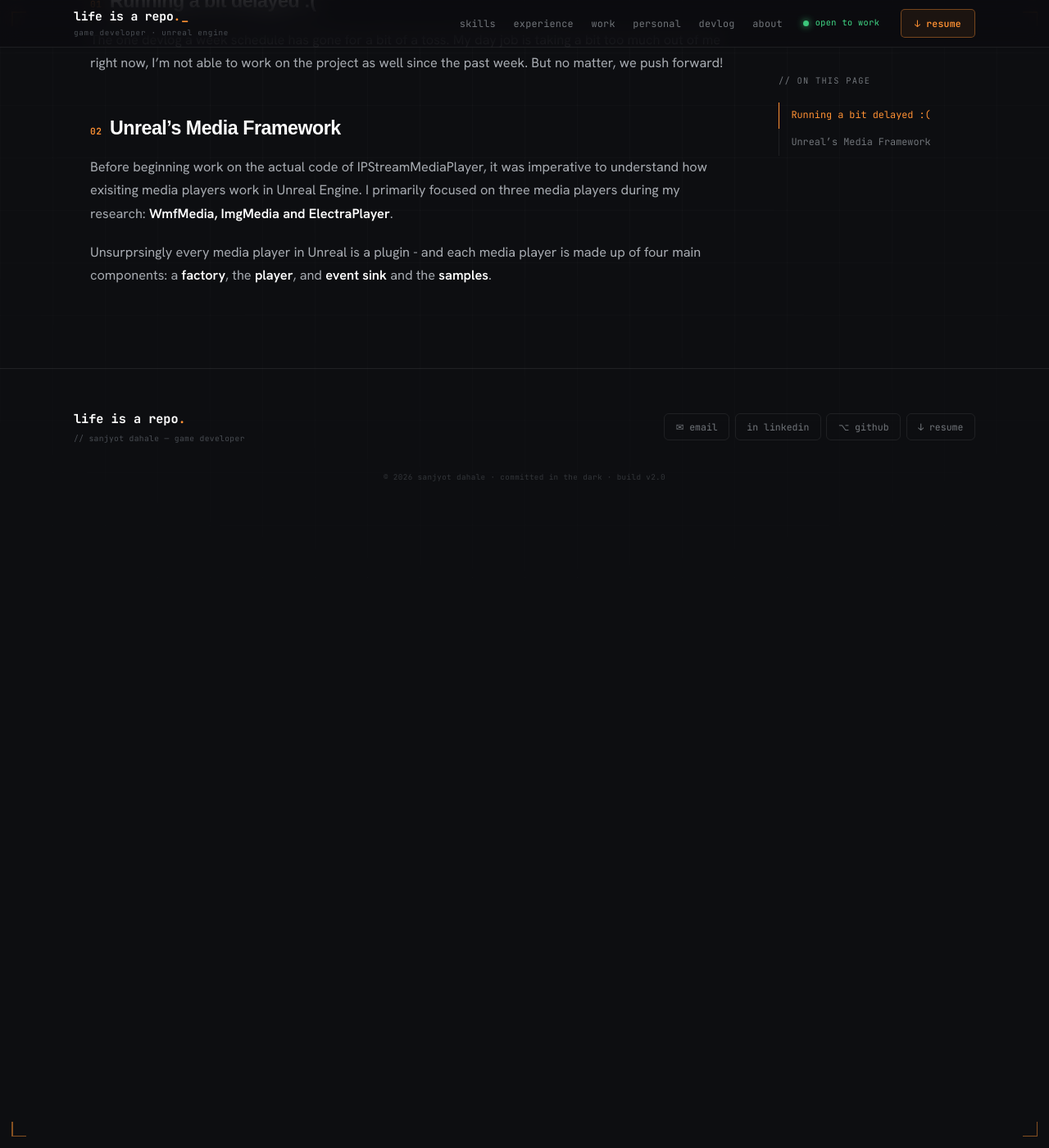
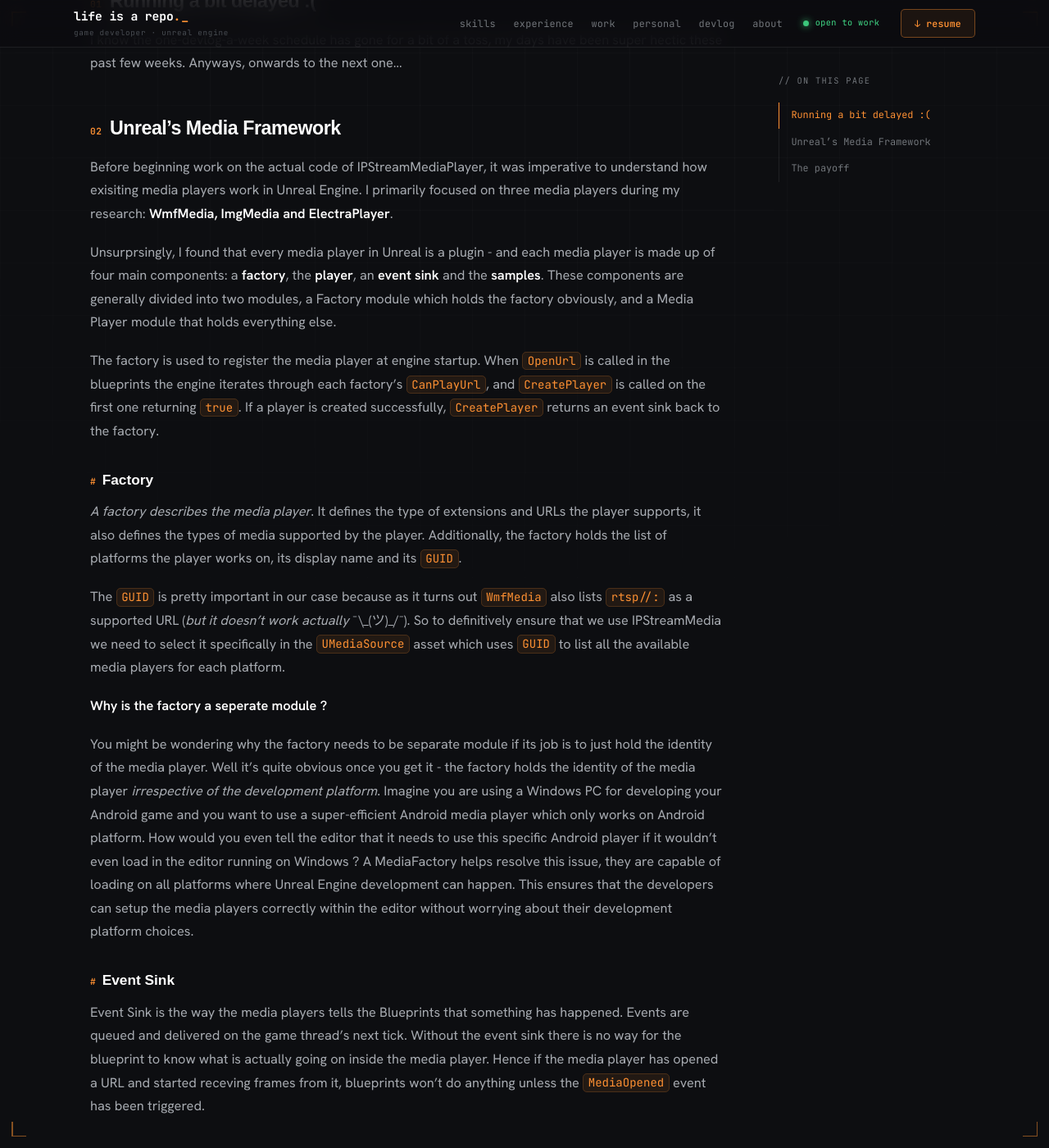
Before and after one commit to LifeisaRepo/lifeisarepo.github.io, a Jekyll site: the page built from _posts/2026-10-30-ipstream_6.md, in a window 1280 px wide and 1400 px high, scrolled down 536 px. Shown: the whole window at 82% size. Built offline with Jekyll 4.4.1, drawn with Linux system fonts in a browser that asks for light colours; some web fonts are replaced; before the commit the page ends 1166 px from its top, so only the background shows below that; some of the changed text lies outside the part shown.

Commit message:
IPStream 6

```diff
--- a/_posts/2026-10-30-ipstream_6.md
+++ b/_posts/2026-10-30-ipstream_6.md
@@ -13,12 +13,36 @@ description: ""
 
 ## Running a bit delayed :(
 
-The one devlog a week schedule has gone for a bit of a toss. My day job is taking a bit too much out of me right now, I'm not able to work on the project as well since the past week. But no matter, we push forward!
+I know the one-devlog-a-week schedule has gone for a bit of a toss, my days have been super hectic these past few weeks. Anyways, onwards to the next one...
 
 ## Unreal's Media Framework
 
 Before beginning work on the actual code of IPStreamMediaPlayer, it was imperative to understand how exisiting media players work in Unreal Engine. I primarily focused on three media players during my research: **WmfMedia, ImgMedia and ElectraPlayer**.
 
-Unsurprsingly every media player in Unreal is a plugin - and each media player is made up of four main components: a **factory**, the **player**, and **event sink** and the **samples**.
+Unsurprsingly, I found that every media player in Unreal is a plugin - and each media player is made up of four main components: a **factory**, the **player**, an **event sink** and the **samples**. These components are generally divided into two modules, a Factory module which holds the factory obviously, and a Media Player module that holds everything else.
+
+The factory is used to register the media player at engine startup. When `OpenUrl` is called in the blueprints the engine iterates through each factory's `CanPlayUrl`, and `CreatePlayer` is called on the first one returning `true`. If a player is created successfully, `CreatePlayer` returns an event sink back to the factory.
+
+### Factory
+
+_A factory describes the media player_. It defines the type of extensions and URLs the player supports, it also defines the types of media supported by the player. Additionally, the factory holds the list of platforms the player works on, its display name and its `GUID`.
+
+The `GUID` is pretty important in our case because as it turns out `WmfMedia` also lists `rtsp//:` as a supported URL (_but it doesn't work actually_ ¯\\\_(ツ)\_/¯). So to definitively ensure that we use IPStreamMedia we need to select it specifically in the `UMediaSource` asset which uses `GUID` to list all the available media players for each platform.
+
+**Why is the factory a seperate module ?**
+
+You might be wondering why the factory needs to be separate module if its job is to just hold the identity of the media player. Well it's quite obvious once you get it - the factory holds the identity of the media player _irrespective of the development platform_. Imagine you are using a Windows PC for developing your Android game and you want to use a super-efficient Android media player which only works on Android platform. How would you even tell the editor that it needs to use this specific Android player if it wouldn't even load in the editor running on Windows ? A MediaFactory helps resolve this issue, they are capable of loading on all platforms where Unreal Engine development can happen. This ensures that the developers can setup the media players correctly within the editor without worrying about their development platform choices.
+
+### Event Sink
+
+Event Sink is the way the media players tells the Blueprints that something has happened. Events are queued and delivered on the game thread's next tick. Without the event sink there is no way for the blueprint to know what is actually going on inside the media player. Hence if the media player has opened a URL and started receving frames from it, blueprints won't do anything unless the `MediaOpened` event has been triggered.
+
+> We'll talk about MediaSamples later...
+
+## The payoff
+
+After learning all of this I created the barebones of the `IPStreamMedia` and the `IPStreamMediaFactory` modules. This allowed me to create a new `UMediaSource` and select `IPStreamMedia` as my desired Windows media player. Upon calling `OpenUrl`, event sink fired `MediaOpened` which triggered a print string and on closing PIE it triggered `MediaClosed` which printed "Player Closed".
+
+The next step is to join this part with the `FFmpeg` baloney. Until then, Cheers 🍻!
 
 </div>
```
Also changed, not shown: other parts of _posts/2026-10-30-ipstream_6.md (+1 -1 lines).
